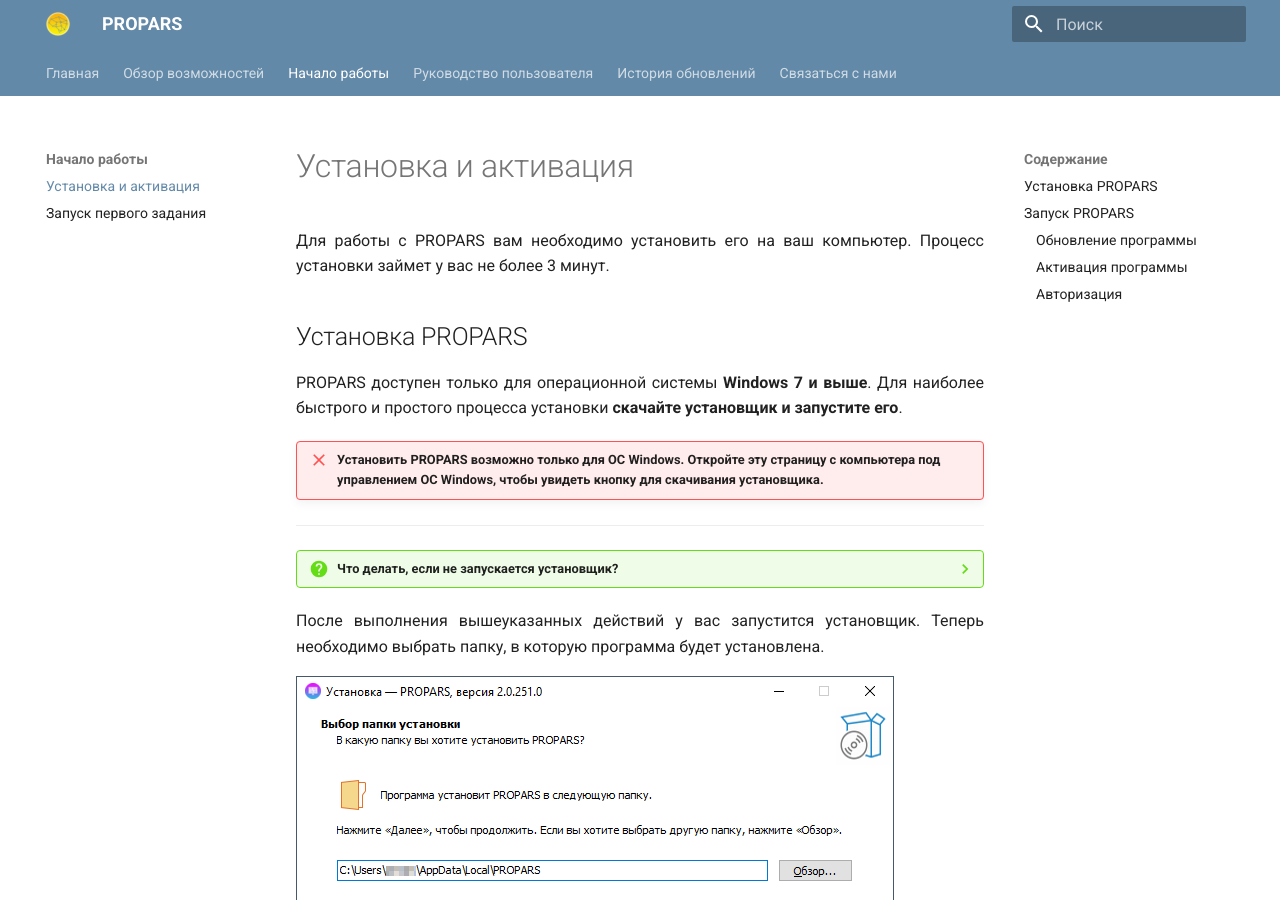
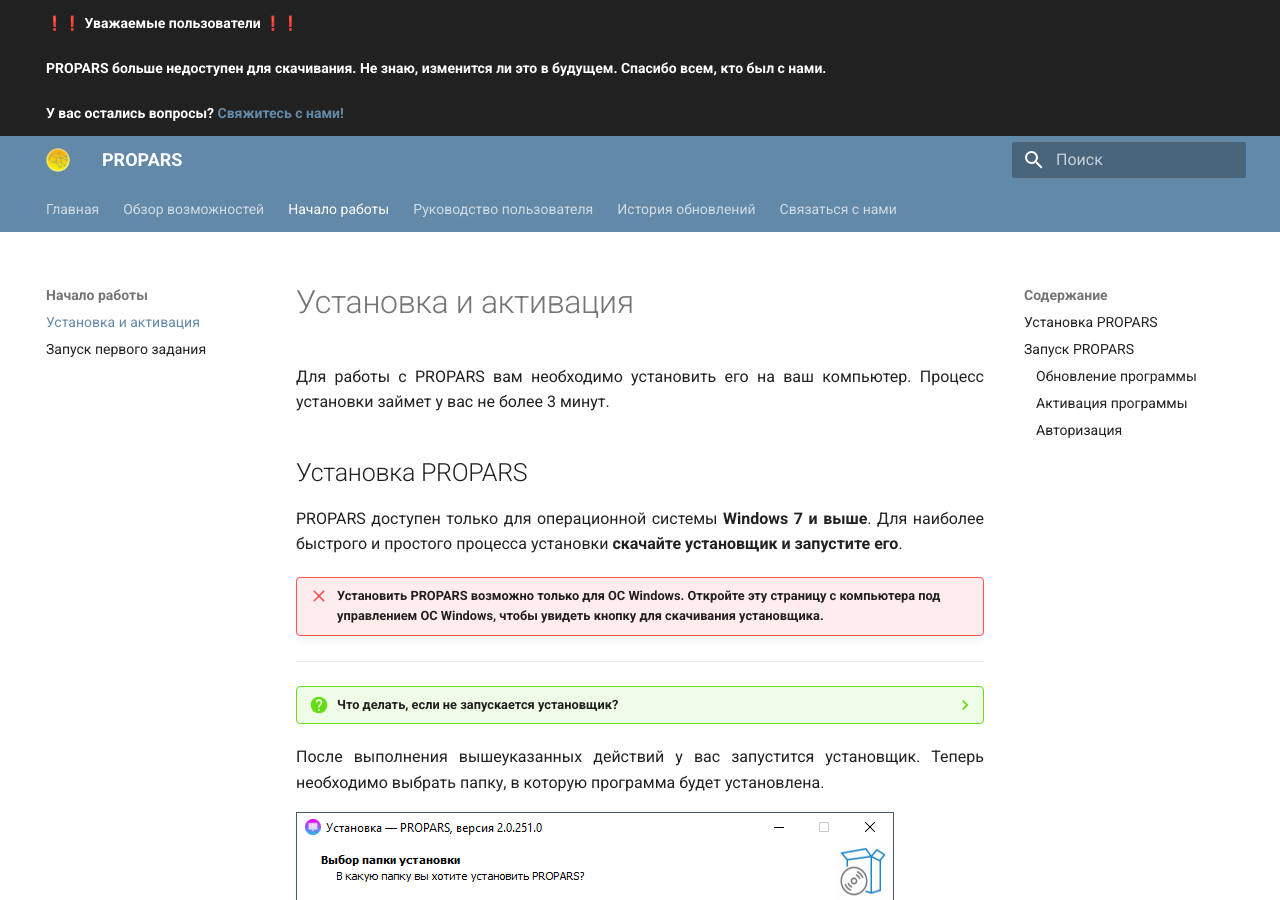
Before and after one commit to VK-Utility/docs, an MkDocs documentation site: the page built from docs/setup-and-launch/install.md, in a window 1280 px wide and 900 px high. Built offline with MkDocs 1.6.1 and Material for MkDocs 9.7.7, drawn with Linux system fonts in a browser that asks for light colours.

Commit message:
PROPARS is not available

```diff
--- a/docs/overrides/home.html
+++ b/docs/overrides/home.html
@@ -1,4 +1,4 @@
-{% extends "base_metrica.html" %}
+{% extends "main.html" %}
 
 {% block extrahead %}
 {{ super() }}
--- a/docs/overrides/install.html
+++ b/docs/overrides/install.html
@@ -1,4 +1,4 @@
-{% extends "base_metrica.html" %}
+{% extends "main.html" %}
 
 {% block extrahead %}
 <script text="javascript" defer>
--- a/docs/overrides/main.html
+++ b/docs/overrides/main.html
@@ -1,5 +1,13 @@
 {% extends "base_metrica.html" %}
 
 {% block announce %}
-  💬 Руководство в стадии разработки. Заходите почаще, оно постоянно дополняется! 😃 Если у вас есть вопросы – <a href="../../../support">Свяжитесь с нами!</a>
+<div style="font-weight: bold;">
+  ❗❗ Уважаемые пользователи ❗❗
+  <br /><br />
+
+  PROPARS больше недоступен для скачивания. Не знаю, изменится ли это в будущем. Спасибо всем, кто был с нами.
+  <br /><br />
+
+  У вас остались вопросы? <a href="../../../support">Свяжитесь с нами!</a>
+</div>
 {% endblock %}
--- a/docs/setup-and-launch/install.md
+++ b/docs/setup-and-launch/install.md
@@ -14,9 +14,18 @@
   </p>
 </div>
 
-[Скачать установщик PROPARS :fontawesome-solid-download:](https://soft-issue.com/vku2-version/setups/propars-setup.exe){ .md-button .md-button--primary .donwload-setup-button }
 
-<div class="donwload-setup-warning" style="visibility: hidden" markdown>
+<div class="donwload-setup-warning" markdown>
+
+!!! warning "PROPARS больше недоступен для скачивания."
+    Не знаю, изменится ли это в будущем. Спасибо всем, кто был с нами.
+
+    У вас остались вопросы? [Свяжитесь с нами!](../../support)
+---
+
+</div>
+
+<div class="donwload-setup-failure" style="visibility: hidden" markdown>
 
 !!! failure "Установить PROPARS возможно только для OC Windows. Откройте эту страницу с компьютера под управлением ОС Windows, чтобы увидеть кнопку для скачивания установщика."
 ---
--- a/mkdocs.yml
+++ b/mkdocs.yml
@@ -24,7 +24,6 @@
     - navigation.sections
     - toc.follow
     - header.autohide
-    - announce.dismiss
     - search.share
     - content.code.copy
 
```
Also changed, not shown: other parts of docs/overrides/install.html (+3 -3 lines).
